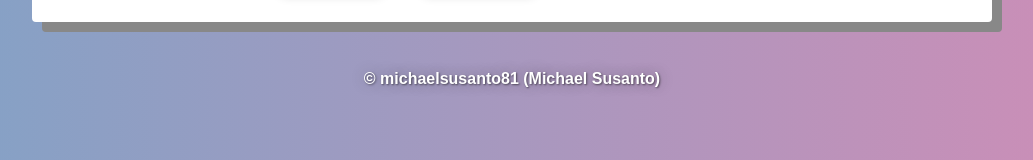
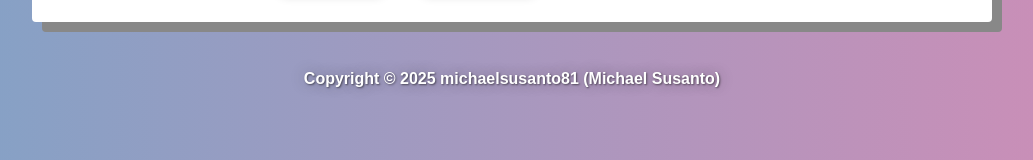
Before and after one commit to michaelsusanto81/SimpleGachaSimulator, a plain HTML site: page index.html in a window 1280 px wide. Shown: the part 539-699 px from the top of the page, without its empty margins (128-1161 px from the left). Drawn offline with Linux system fonts and the light colour scheme.

Commit message:
chore: update link and copyright

```diff
--- a/index.html
+++ b/index.html
@@ -63,7 +63,7 @@
     </main>
 
     <footer>
-        <p>&copy; michaelsusanto81 (Michael Susanto)</p>
+        <p>Copyright &copy; 2025 michaelsusanto81 (Michael Susanto)</p>
     </footer>
 
     <script type="text/javascript" src="script/script.js"></script>
```
Also changed, not shown: 1 other file.
